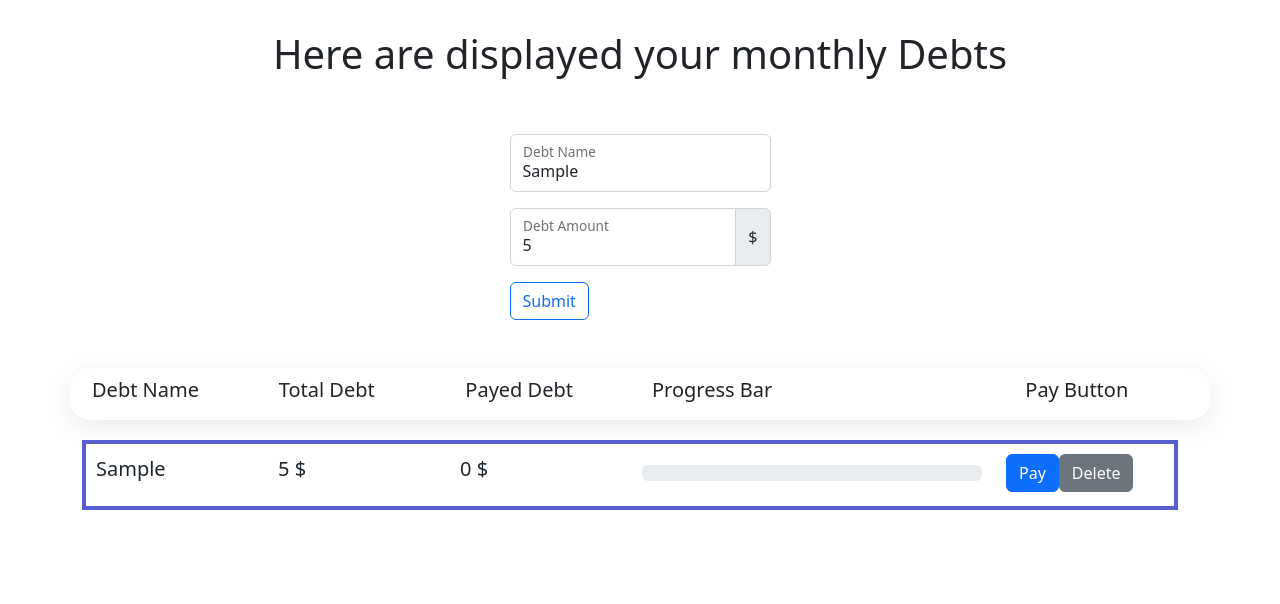
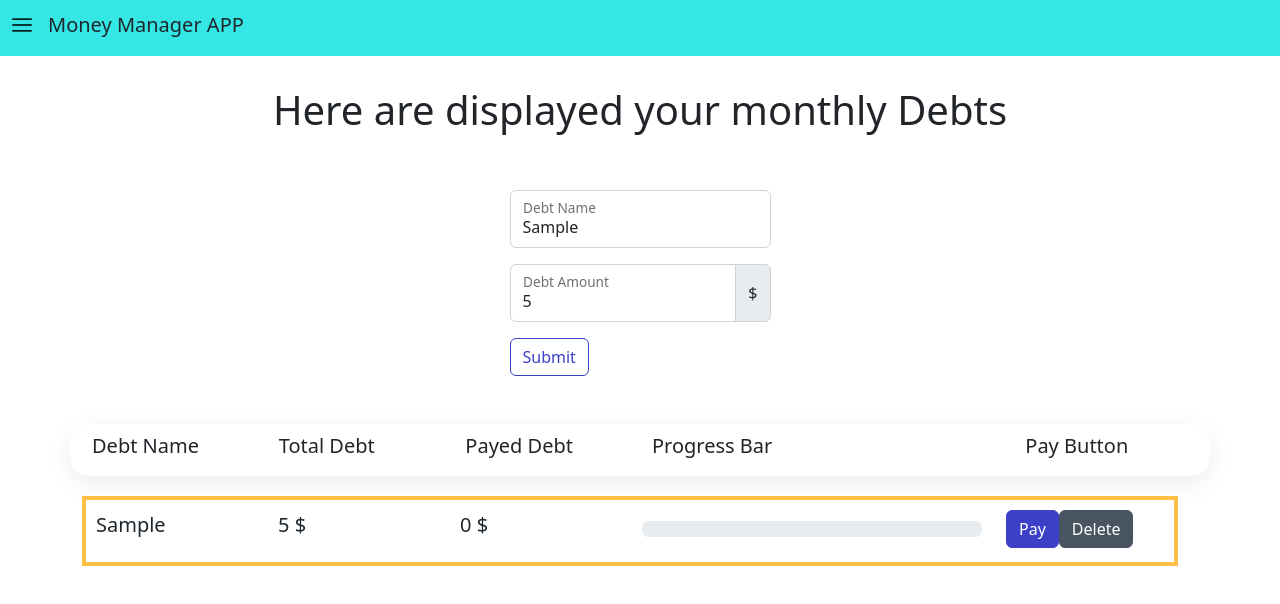
Before and after one commit to xCrowHD/Money-Managment-Web-App, a plain HTML site: page FrontEnd/html_pages and css/debt.html in a window 1280 px wide. Both pictures are taken after typing "Sample", "5" into the empty fields and a click on the button "Submit". Drawn offline with nearby package versions, Linux system fonts and the light colour scheme; no server answers.

Commit message:
changed colors to the hover effect and changed button colors

```diff
--- a/FrontEnd/html_pages and css/style.css
+++ b/FrontEnd/html_pages and css/style.css
@@ -1,6 +1,18 @@
 @import url('https://cdn-uicons.flaticon.com/uicons-regular-rounded/css/uicons-regular-rounded.css');
 @import url('https://cdn-uicons.flaticon.com/uicons-bold-rounded/css/uicons-bold-rounded.css');
 
+.btn-primary{
+  background-color: #3c40c6 !important;
+  border-color: #3c40c6 !important;
+}
+.btn-outline-primary{
+  color: #3c40c6 !important;
+  border-color: #3c40c6 !important;
+}
+.btn-secondary{
+  background-color: #485460 !important;
+  border-color: #485460 !important;
+}
 
 .block{
     border-radius: 20px;
@@ -10,7 +22,7 @@
 .accbutton{
     display: block !important;
 }
-li.d-1{
+.nav-item.d-1{
   padding-left: 10px;
   color: #1e272e;
 
@@ -23,6 +35,29 @@ li.d-1{
   background-origin:border-box;
 }
 
+/* this the class of a debt block */
+.debt.d-1{
+  color: #ffc048;
+
+  background:
+      linear-gradient(-45deg,transparent var(--g),#ffa801 0) left  /var(--c) 100%,
+      linear-gradient(135deg,transparent var(--g),#ffa801 0) bottom /100% var(--c),
+      conic-gradient(from -90deg at top var(--b)   right var(--b),currentColor 270deg,transparent 0),
+      conic-gradient(from  90deg at bottom calc(var(--c) + var(--b)) left calc(var(--c) + var(--b)),currentColor 270deg,transparent 0) ;
+  background-repeat:no-repeat;
+  background-origin:border-box;
+}
+.chart.d-1{
+  color: #0be881;
+
+  background:
+      linear-gradient(-45deg,transparent var(--g),#05c46b 0) left  /var(--c) 100%,
+      linear-gradient(135deg,transparent var(--g),#05c46b 0) bottom /100% var(--c),
+      conic-gradient(from -90deg at top var(--b)   right var(--b),currentColor 270deg,transparent 0),
+      conic-gradient(from  90deg at bottom calc(var(--c) + var(--b)) left calc(var(--c) + var(--b)),currentColor 270deg,transparent 0) ;
+  background-repeat:no-repeat;
+  background-origin:border-box;
+}
 /* hover effect */
 .d-1 {
     padding: 10px;
@@ -36,8 +71,8 @@ li.d-1{
     border: solid transparent;
     border-width:var(--b) var(--b) calc(var(--c) + var(--b)) calc(var(--c) + var(--b));
     background:
-      linear-gradient(-45deg,transparent var(--g),#575fcf 0) left  /var(--c) 100%,
-      linear-gradient(135deg,transparent var(--g),#575fcf 0) bottom /100% var(--c),
+      linear-gradient(-45deg,transparent var(--g),#3c40c6 0) left  /var(--c) 100%,
+      linear-gradient(135deg,transparent var(--g),#3c40c6 0) bottom /100% var(--c),
       conic-gradient(from -90deg at top var(--b)   right var(--b),currentColor 270deg,transparent 0),
       conic-gradient(from  90deg at bottom calc(var(--c) + var(--b)) left calc(var(--c) + var(--b)),currentColor 270deg,transparent 0) ;
     background-repeat:no-repeat;
--- a/FrontEnd/js scripts/debt_creation.js
+++ b/FrontEnd/js scripts/debt_creation.js
@@ -1,6 +1,6 @@
 function addDebt(debtN, totalAmount, payedAmount){
     let block = document.createElement('div');
-    block.className = 'd-1 mb-3';
+    block.className = 'd-1 debt mb-3';
     // if u want to modify this id u have to modify line 148 id
     block.id = `block ${debtN}`;
     document.getElementById('list').appendChild(block);
--- a/FrontEnd/js scripts/dinload_navbar.js
+++ b/FrontEnd/js scripts/dinload_navbar.js
@@ -97,8 +97,6 @@ function createBlock(text, url, flatuiClass, listappendID){
     icon.className = flatuiClass;
     document.getElementById(body.id).prepend(icon)
 
-
-
 }
 
-window.onload = dinloadnavbar;
+window.onload = dinloadnavbar();
```
Also changed, not shown: FrontEnd/html_pages and css/index.html (+4 -4 lines).
